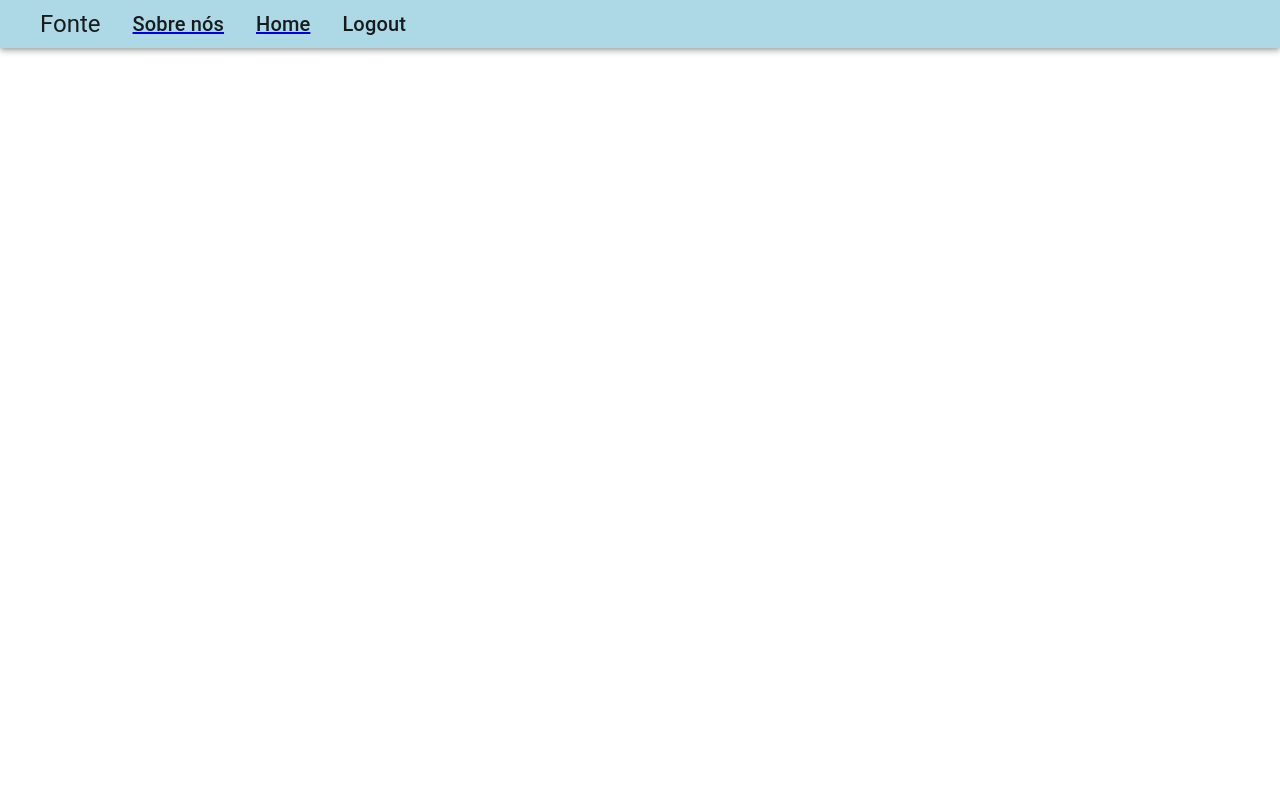
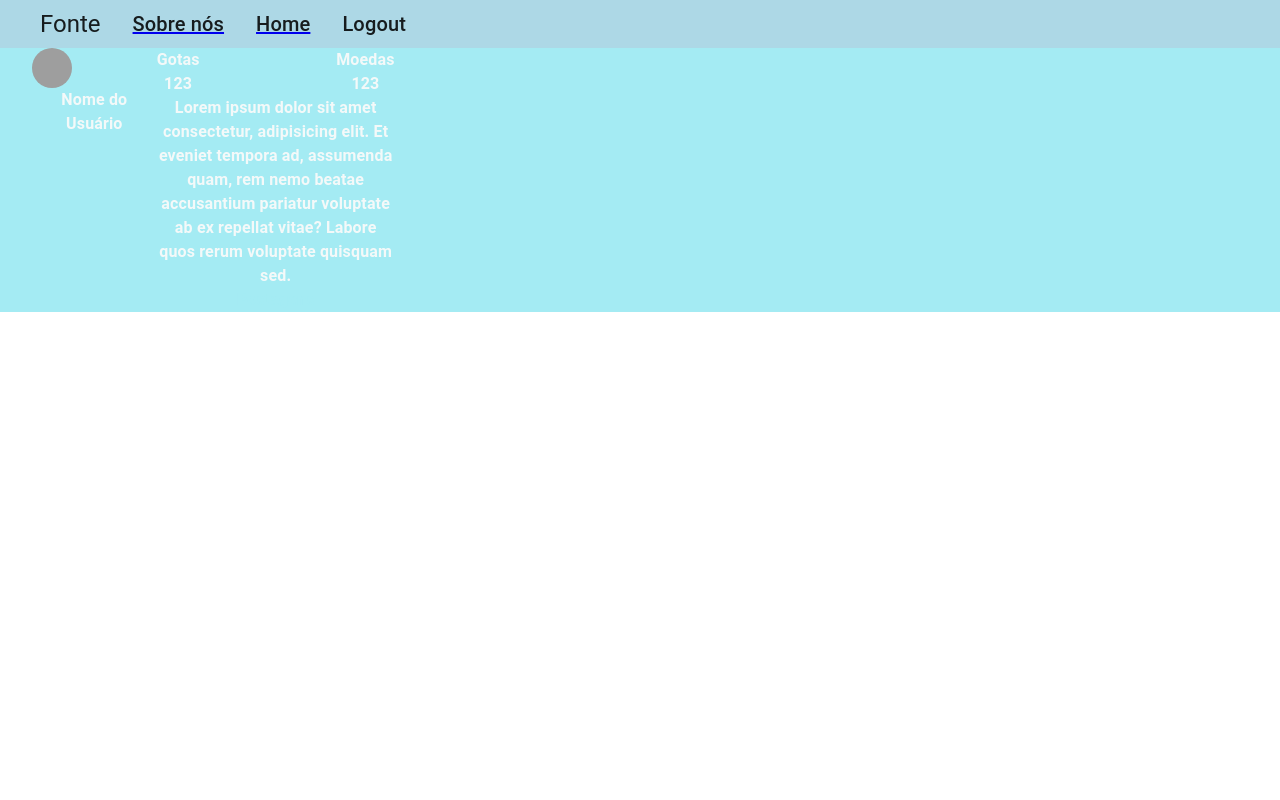
Before and after one commit to projetoFonte/FrontEnd, a React (Create React App) app: page /profile in a window 1280 px wide. Shown: the top 800 px of the page. Built offline with nearby package versions, Linux system fonts and the light colour scheme; grey boxes are pictures that could not be loaded.

Commit message:
Adicionando página de perfil

```diff
--- a/src/App.tsx
+++ b/src/App.tsx
@@ -6,6 +6,7 @@ import Login from "./pages/login/Login";
 import Footer from './components/statics/footer/Footer';
 import Navbar from './components/statics/navbar/Navbar';
 import Register from './pages/register/Register';
+import Profile from './pages/profile/Profile';
 import "./App.css";
 
 
@@ -35,6 +36,10 @@ function App() {
             <Register/>
           </Route>
 
+          <Route path='/profile'>
+            <Profile />
+          </Route>
+
         </div>
       </Switch>
     <Footer/>
--- /dev/null
+++ b/src/pages/profile/Profile.css
@@ -0,0 +1,38 @@
+.flex
+{
+    display: flex;
+    justify-content: flex-start;
+    align-items: flex-start;
+}
+
+.cabecario
+{
+    background-color: #A4EBF3;
+}
+
+.avatarSize
+{
+    width: 160px;
+    height: 160px;
+}
+
+.typography
+{
+    font-size: large;
+    color: #F4F9F9;
+    text-align: center;
+    font-weight: bold !important ;
+}
+
+.typographyTitulo
+{
+    font-size: 24px;
+    color: #A4EBF3;
+    text-align: center;
+    font-weight: bold !important ;
+}
+
+.grid
+{
+    display: flex;
+}
--- /dev/null
+++ b/src/pages/profile/Profile.tsx
@@ -0,0 +1,55 @@
+import React from 'react';
+import { makeStyles } from '@material-ui/core/styles';
+import Avatar from '@material-ui/core/Avatar';
+import { Grid, Box, Typography } from '@material-ui/core';
+import "./Profile.css";
+
+
+function Profile() {
+  return (
+    <>
+      <Grid container className='flex cabecario'>
+        <Grid alignItems='center' item xs={4}>
+          <Box paddingX={4} className="flex" >
+            <Box alignContent="center">
+              <Avatar alt="Remy Sharp" src="/static/images/avatar/1.jpg" className="avatarSize" />
+              <Typography className='typography'>
+                Nome do Usuário
+              </Typography>
+            </Box>
+            <Grid alignItems='center' item xs={8}>
+              <Box display="flex" justifyContent="space-between" alignItems="center" >
+                <Box display="flex" flexDirection="column" justifyContent="space-between" alignItems="center" >
+                  <Typography className='typography'>
+                    Gotas
+                  </Typography>
+                  <Typography className='typography'>
+                    123
+                  </Typography>
+                </Box>
+                <Box display="flex" flexDirection="column" justifyContent="space-between" alignItems="center" >
+                  <Typography className='typography'>
+                    Moedas
+                  </Typography>
+                  <Typography className='typography'>
+                    123
+                  </Typography>
+                </Box>
+              </Box>
+              <Box display="flex" flexDirection="column" justifyContent="center" alignItems="center" >
+                <Typography className='typography'>
+                  Lorem ipsum dolor sit amet consectetur, adipisicing elit. Et eveniet tempora ad, assumenda quam, rem nemo beatae accusantium pariatur voluptate ab ex repellat vitae? Labore quos rerum voluptate quisquam sed.
+                </Typography>
+              </Box>
+              <Typography className='typographyTitulo'>
+                Postagens
+              </Typography>
+            </Grid>
+          </Box>
+        </Grid>
+      </Grid>
+    </>
+  )
+}
+
+export default Profile;
```
